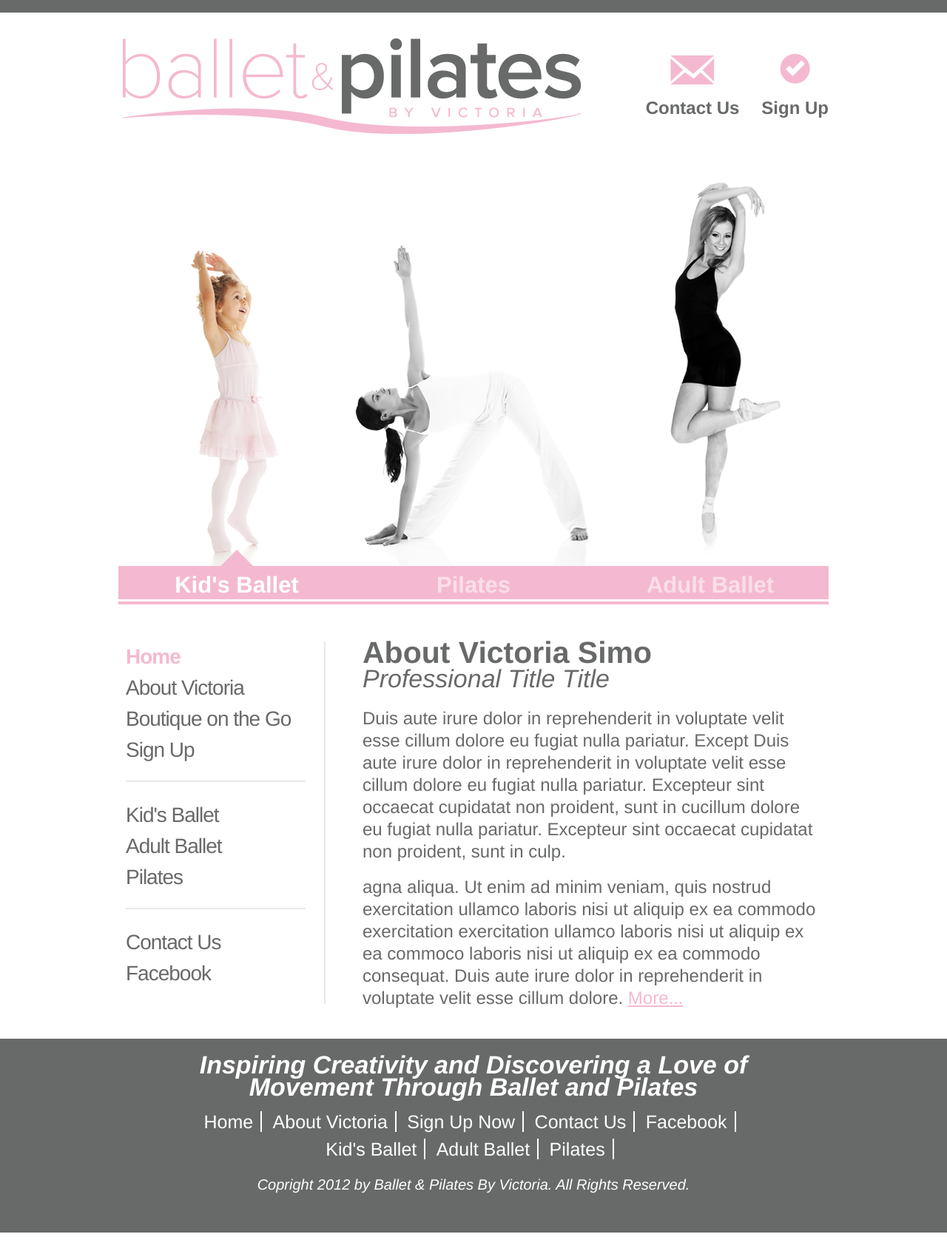
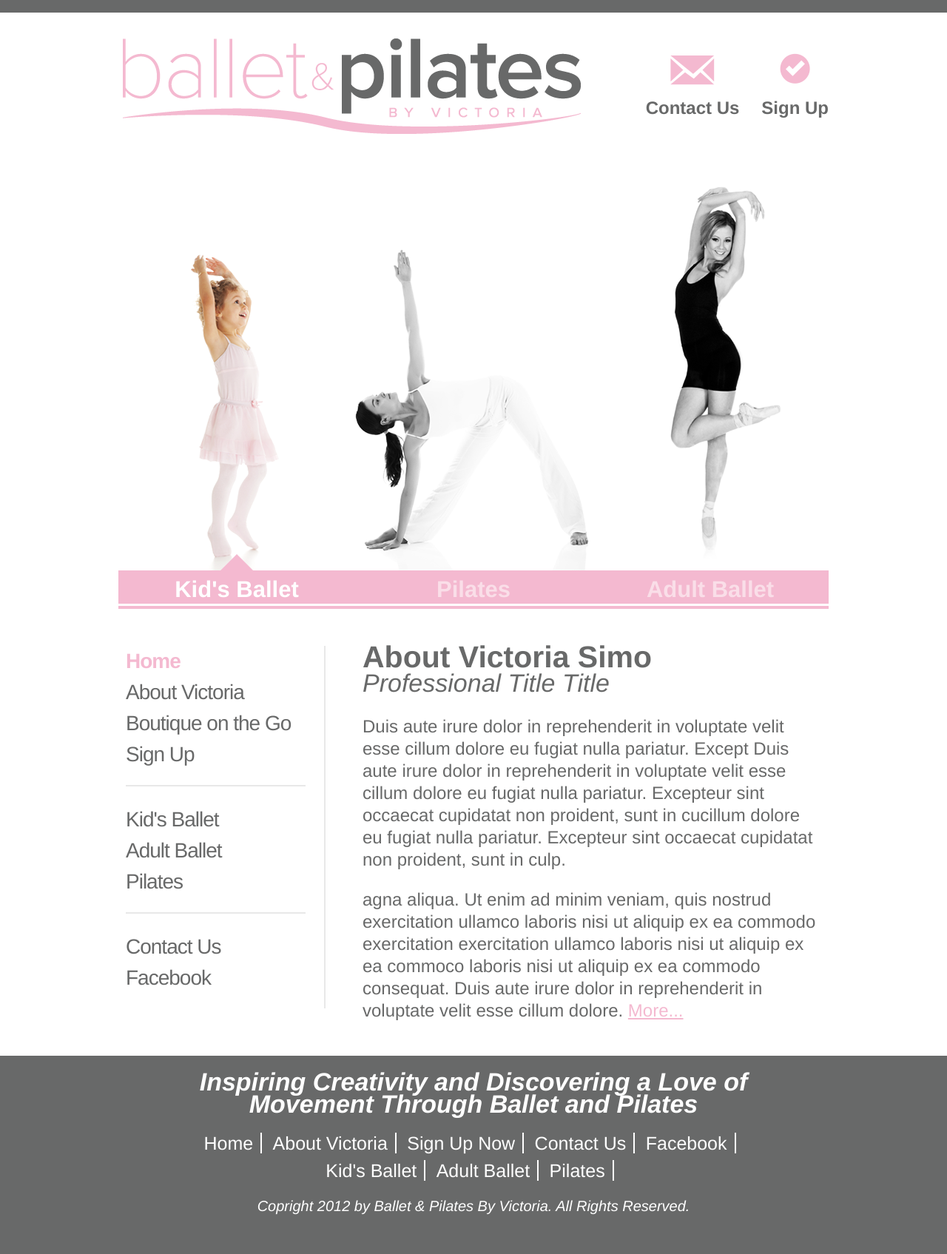
Before and after one commit to tidbit/ballet-pilates, a PHP site: page / in a window 1280 px wide. Shown: the whole page at 74% size. Before the commit the page ends 1666 px from the top, so only its background shows below. Run offline with PHP 8.4, Linux system fonts and the light colour scheme; some libraries are stand-ins or nearby versions.

```diff
--- a/site/style/css/main.css
+++ b/site/style/css/main.css
@@ -194,7 +194,7 @@ a {
 
 h1, h2, h3, h4, h5, h6, p {
   margin: 0;
-  padding: 0 0 18px;
+  padding: 0 0 24px;
   line-height: 30px; }
 
 h1 {
@@ -212,7 +212,7 @@ header > h1, header > h2, header > h3, header > h4, header > h5, header > h6 {
   padding-bottom: 5px; }
 
 #main header {
-  padding-bottom: 19px; }
+  padding-bottom: 24px; }
 
 header#main-header {
   background: transparent;
--- a/site/style/sass/main.sass
+++ b/site/style/sass/main.sass
@@ -50,7 +50,7 @@ a
 
 h1, h2, h3, h4, h5, h6, p
   margin: 0
-  padding: 0 0 18px
+  padding: 0 0 24px
   line-height: 30px
 
 h1
@@ -68,7 +68,7 @@ header > h1, header > h2, header > h3, header > h4, header > h5, header > h6
   padding-bottom: 5px
 
 #main header
-  padding-bottom: 19px
+  padding-bottom: 24px
 
 // ^2. Begin Header Specific Styles
 
```
